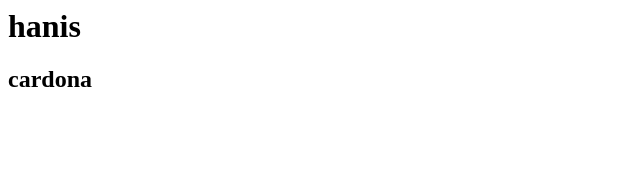
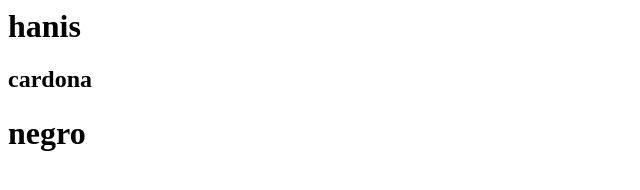
Before and after one commit to hanislara1/prueba, a plain HTML site: page index.html in a window 1280 px wide. Shown: the whole page, without its empty margins (0-640 px from the left). Drawn offline with Linux system fonts and the light colour scheme.

Commit message:
cambioss

```diff
--- a/index.html
+++ b/index.html
@@ -7,5 +7,6 @@
 <body>
     <h1>hanis</h1>
     <h2>cardona</h2>
+    <h1>negro</h1>
 </body>
 </html>
```
